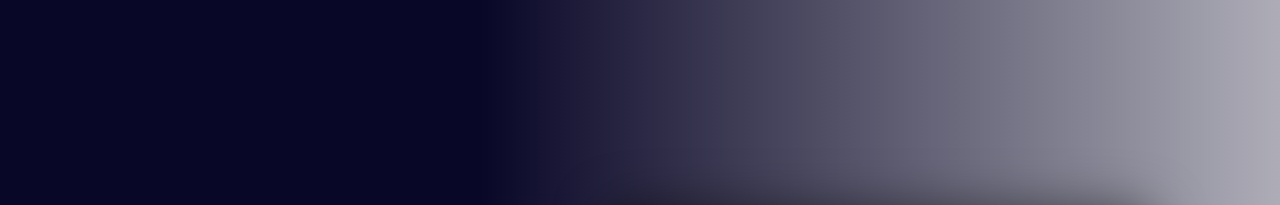
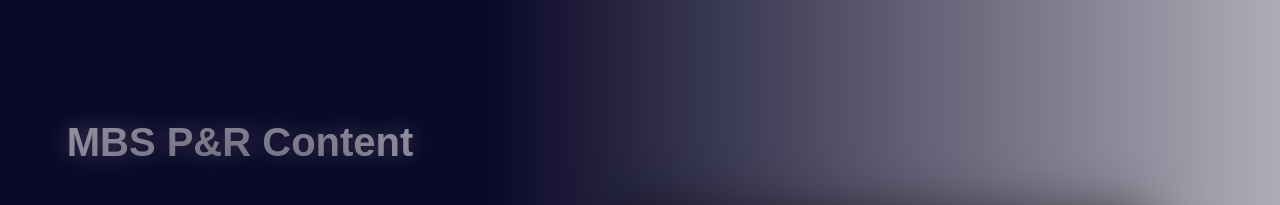
Before and after one commit to k4yk4yk4y/max_bit_sign_in_page, a website built with Vite: page index.html in a window 1280 px wide. Shown: the top 205 px of the page. Built offline with nearby package versions, Linux system fonts and the light colour scheme.

Commit message:
Update index.html
add app name

```diff
--- a/index.html
+++ b/index.html
@@ -10,6 +10,7 @@
 <body>
   <div class="main-container">
     <div class='left-bg-with-logo'>
+      <div class='app-name'> MBS P&R Content </div>
       <img src='images.jpg' alt='maxbit-logo' width='500px' height='500px'>'
     </div>
     <div class='right-part-with-form'>
```
